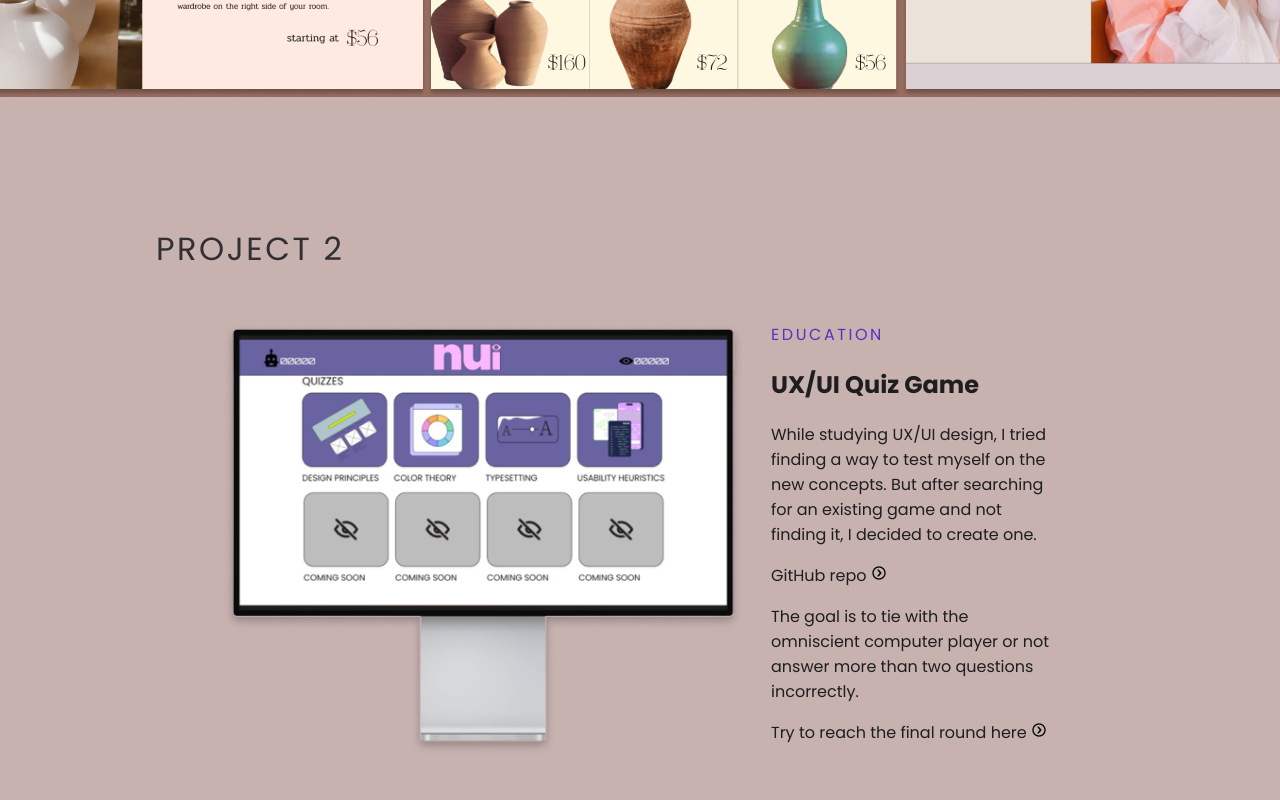
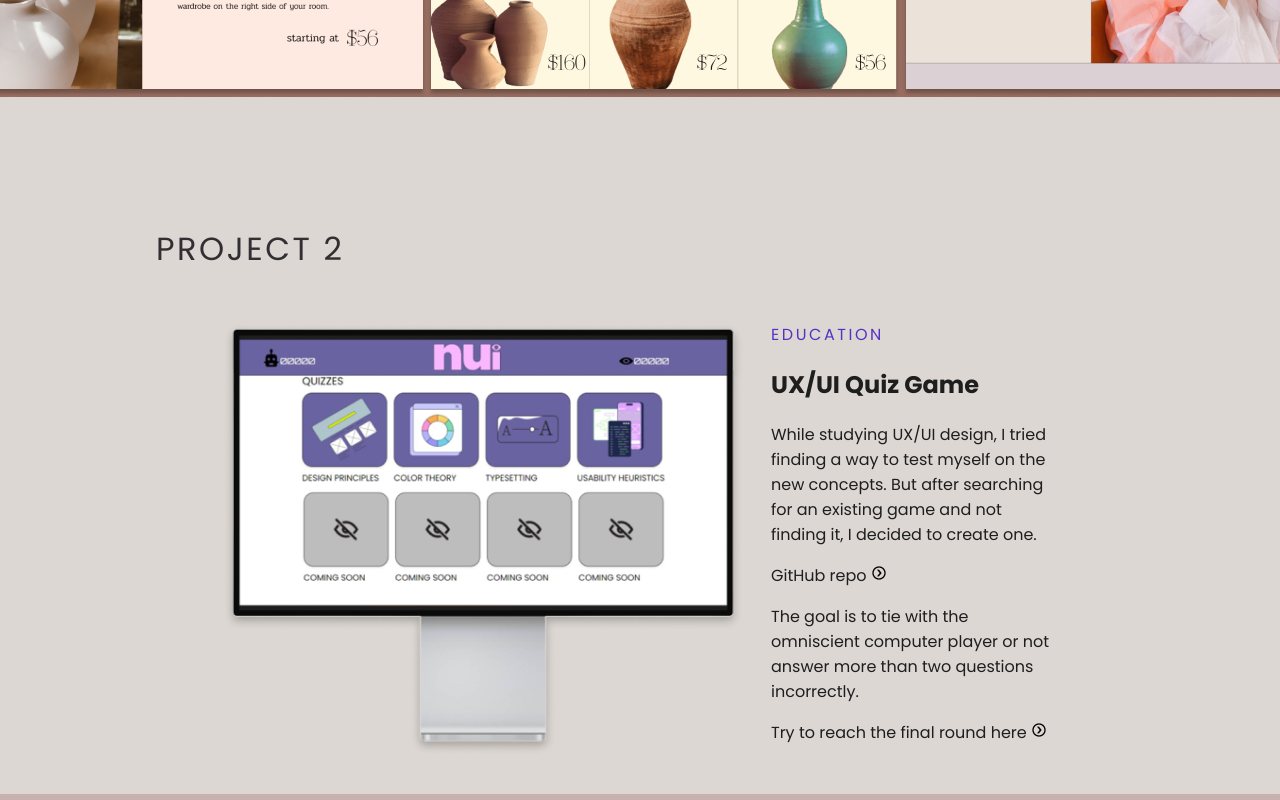
Before and after one commit to cyan-byte/au-portfolio, a React (Create React App) app: page / in a window 1280 px wide. Shown: the part 2300-3100 px from the top of the page. Built offline with nearby package versions, Linux system fonts and the light colour scheme.

Commit message:
bg colors

```diff
--- a/src/App.css
+++ b/src/App.css
@@ -1,7 +1,7 @@
 html {
   font-size: 62.5%;
   font-family: Poppins;
-  background-color: #c7b2b0;
+  background-color: #dcd7d3;
 }
 
 body {
@@ -130,7 +130,7 @@ nav ul {
 
 /* Project 2 (UX Game) */
 .project-two {
-  background-color: #c7b2b0;
+  background-color: #dcd7d3;
   color: #1e1e1e;
 }
 
@@ -169,10 +169,6 @@ nav ul {
 }
 
 /* Project 3 (ASL App) */
-
-.project-three-home {
-  /* margin-top: -208px; */
-}
 
 .project-three-home-text {
   display: flex;
```
